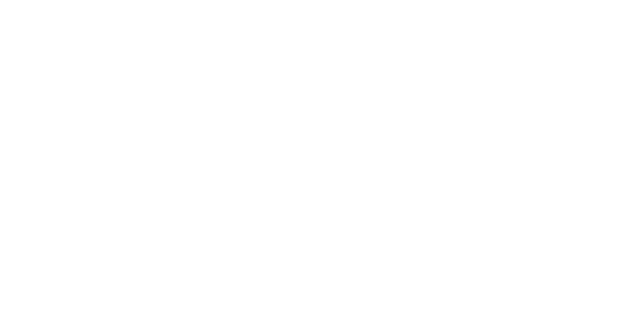
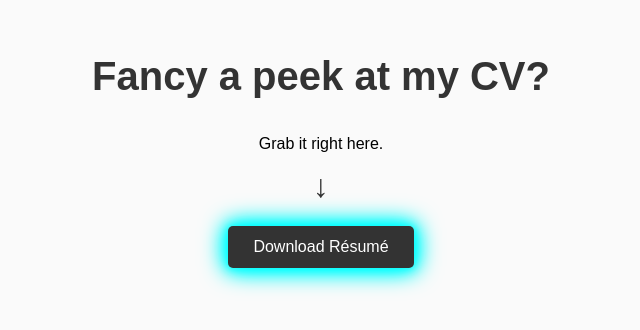
Before and after one commit to Wilfredoo/personal3.0, a React (Create React App) app: page /cv in a window 1280 px wide. Before the commit this address had no page. Shown: the part 252-582 px from the top of the page, without its empty margins (319-959 px from the left). Built offline with nearby package versions, Linux system fonts and the light colour scheme; a web font is replaced by a local one.

Commit message:
added cv

```diff
--- a/package.json
+++ b/package.json
@@ -6,10 +6,12 @@
     "@testing-library/jest-dom": "^5.17.0",
     "@testing-library/react": "^13.4.0",
     "@testing-library/user-event": "^13.5.0",
+    "pdf-viewer-reactjs": "^2.2.3",
     "react": "^18.2.0",
     "react-dom": "^18.2.0",
     "react-ga": "^3.3.1",
     "react-ga4": "^2.1.0",
+    "react-pdf": "^7.5.1",
     "react-router-dom": "^6.14.2",
     "react-scripts": "5.0.1",
     "styled-components": "^6.0.4",
--- a/src/App.js
+++ b/src/App.js
@@ -2,24 +2,22 @@
 import { BrowserRouter as Router, Route, Routes } from 'react-router-dom';
 import ReactGA from "react-ga4";
 import Home from './components/Home';
-import Projects from './components/Projects';
-import FoundYourSticker from './components/FoundYourSticker/FoundYourSticker';
+import { Document, Page } from "react-pdf";
+import Curriculum from './components/Curriculum';
 
 const TRACKING_ID = "G-65B2W1RSZ2";
 
 ReactGA.initialize(TRACKING_ID);
 ReactGA.send(document.location.pathname);
-    // ReactGA.send({ hitType: 'pageview', page: location.pathname + location.search });
 
 function App() {
   return (
     <Router>
-    <Routes>
+      <Routes>
         <Route path="/" element={<Home />} />
-        <Route path="/projects" element={<Projects />} />
-        <Route path="/foundyoursticker" element={<FoundYourSticker />} />
+        <Route path="/cv" element={<Curriculum />} />
       </Routes>
-      </Router>
+    </Router>
   );
 }
 
--- /dev/null
+++ b/src/components/Curriculum.js
@@ -0,0 +1,93 @@
+import React from 'react';
+import styled, { keyframes } from 'styled-components';
+
+// Keyframes for the moving arrow
+const move = keyframes`
+  0% {
+    transform: translateY(-5px);
+  }
+  50% {
+    transform: translateY(0px);
+  }
+  100% {
+    transform: translateY(-5px);
+  }
+`;
+
+// Keyframes for the glowing button
+const glow = keyframes`
+  0% {
+    box-shadow: 0 0 5px #0ff, 0 0 10px #0ff, 0 0 15px #0ff, 0 0 20px #0ff;
+  }
+  50% {
+    box-shadow: 0 0 10px #0ff, 0 0 20px #0ff, 0 0 25px #0ff, 0 0 30px #0ff;
+  }
+  100% {
+    box-shadow: 0 0 5px #0ff, 0 0 10px #0ff, 0 0 15px #0ff, 0 0 20px #0ff;
+  }
+`;
+
+const Wrapper = styled.div`
+  display: flex;
+  flex-direction: column;
+  justify-content: center;
+  align-items: center;
+  height: 100vh;
+  padding: 20px;
+  text-align: center;
+  box-sizing: border-box;
+  background-color: #fafafa;
+  font-family: 'Arial', sans-serif;
+`;
+
+const Arrow = styled.div`
+  color: #333; // Normal text color, no glow
+  animation: ${move} 1.5s ease-in-out infinite;
+  font-size: 2rem;
+  margin-bottom: 20px;
+`;
+
+const Button = styled.button`
+  padding: 12px 25px;
+  border: none;
+  border-radius: 5px;
+  background-color: #333;
+  color: #fff;
+  font-size: 1rem;
+  cursor: pointer;
+  transition: background-color 0.3s ease;
+  animation: ${glow} 1.5s ease-in-out infinite;
+
+  &:hover {
+    background-color: #555;
+  }
+`;
+
+const WelcomeText = styled.h1`
+  font-size: 2.5rem;
+  color: #333;
+  margin-bottom: 20px;
+`;
+
+const Curriculum = () => {
+  const handleDownload = () => {
+    const link = document.createElement('a');
+    link.href = `${process.env.PUBLIC_URL}/Résumé_Wilfredo.pdf`;
+    link.download = 'CV Wilfredo.pdf';
+    link.style.display = 'none';
+    document.body.appendChild(link);
+    link.click();
+    document.body.removeChild(link);
+  };
+
+  return (
+    <Wrapper>
+      <WelcomeText>Fancy a peek at my CV? </WelcomeText>
+      <p>Grab it right here.</p>
+      <Arrow>↓</Arrow>
+      <Button onClick={handleDownload}>Download Résumé</Button>
+    </Wrapper>
+  );
+};
+
+export default Curriculum;
```
Also changed, not shown: 2 other files (tests, documents, lock files or other folders).
